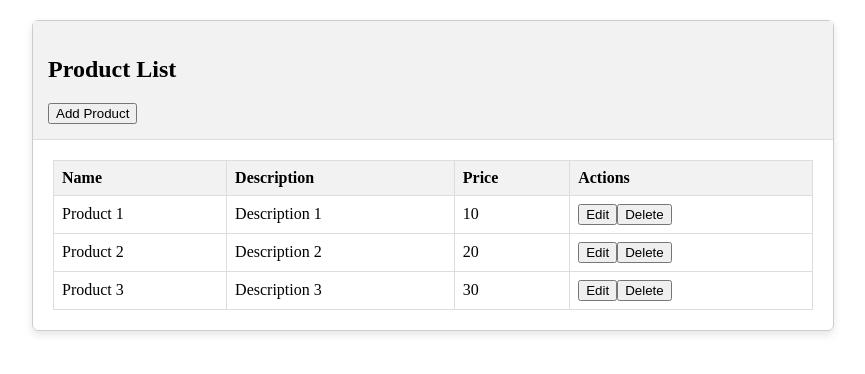
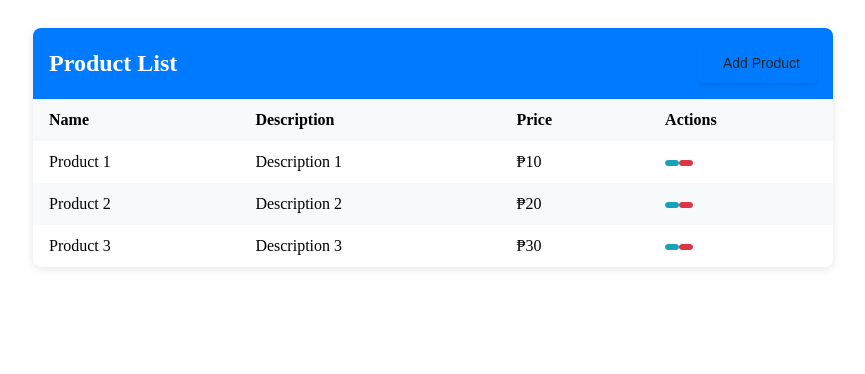
Before and after one commit to ITEW6-G10/Activity2, a Vue app: page / in a window 1280 px wide. Shown: the top 374 px of the page, without its empty margins (207-1072 px from the left). Built offline with nearby package versions, Linux system fonts and the light colour scheme.

Commit message:
Update ProductList.vue

```diff
--- a/src/components/ProductList.vue
+++ b/src/components/ProductList.vue
@@ -1,12 +1,13 @@
 <template>
-    <div>
-      <div class="card">
-        <div class="card-header">
+  <div class="container">
+    <div class="product-list">
+      <div class="header">
         <h2>Product List</h2>
-          <button class="btn btn-primary" @click="goToAddProduct">Add Product</button>
+        <button class="btn btn-primary add-btn" @click="goToAddProduct">
+          <i class="fas fa-plus"></i> Add Product
+        </button>
       </div>
-        <div class="card-body">
-          <table class="product-table">
+      <table class="table">
         <thead>
           <tr>
             <th>Name</th>
@@ -19,10 +20,14 @@
           <tr v-for="(product, index) in products" :key="index">
             <td>{{ product.name }}</td>
             <td>{{ product.description }}</td>
-                <td>{{ product.price }}</td>
+            <td>₱{{ product.price }}</td>
             <td>
-                  <button class="btn btn-info" @click="editProduct(index)">Edit</button>
-                  <button class="btn btn-danger" @click="deleteProduct(index)">Delete</button>
+              <button class="btn btn-sm btn-info" @click="editProduct(index)">
+                <i class="fas fa-edit"></i>
+              </button>
+              <button class="btn btn-sm btn-danger" @click="confirmDelete(product, index)">
+                <i class="fas fa-trash"></i>
+              </button>
             </td>
           </tr>
         </tbody>
@@ -32,10 +37,11 @@
       </div>
     </div>
   </div>
-    </div>
 </template>
 
 <script>
+import Swal from 'sweetalert2';
+
 export default {
   name: 'ProductList',
   computed: {
@@ -50,10 +56,25 @@
     editProduct(index) {
       this.$router.push(`/edit/${index}`);
     },
-      deleteProduct(index) {
-        if (confirm("Are you sure you want to delete this product?")) {
+    confirmDelete(product, index) {
+      Swal.fire({
+        title: 'Are you sure?',
+        text: `You are about to delete "${product.name}"`,
+        icon: 'warning',
+        showCancelButton: true,
+        confirmButtonColor: '#d33',
+        cancelButtonColor: '#3085d6',
+        confirmButtonText: 'Delete'
+      }).then((result) => {
+        if (result.isConfirmed) {
           this.$store.dispatch('deleteProduct', index);
+          Swal.fire(
+            'Deleted!',
+            `${product.name} has been deleted.`,
+            'success'
+          )
         }
+      })
     },
     goToAddProduct() {
       this.$router.push('/add');
@@ -62,47 +83,141 @@
 };
 </script>
 
-  <style>
-  .product-table {
-    border-collapse: collapse;
-    width: 100%;
+<style scoped>
+.container {
+  max-width: 800px;
+  margin: 0 auto;
+  padding: 20px;
 }
 
-  .product-table th, .product-table td {
-    border: 1px solid #dddddd;
-    text-align: left;
-    padding: 8px;
+.product-list {
+  background-color: #fff;
+  border-radius: 8px;
+  box-shadow: 0 2px 8px rgba(0, 0, 0, 0.1);
+  overflow: hidden;
 }
 
-  .product-table th {
-    background-color: #f2f2f2;
+.header {
+  display: flex;
+  justify-content: space-between;
+  align-items: center;
+  background-color: #007bff;
+  color: #fff;
+  padding: 16px;
+}
+
+.header h2 {
+  margin: 0;
+}
+
+.add-btn {
+  display: flex;
+  align-items: center;
+}
+
+.add-btn i {
+  margin-right: 8px;
+}
+
+.table {
+  width: 100%;
+  border-collapse: collapse;
+}
+
+.table th,
+.table td {
+  padding: 12px 16px;
+  text-align: left;
+}
+
+.table th {
+  background-color: #f8f9fa;
+  font-weight: bold;
+}
+
+.table tbody tr:nth-child(even) {
+  background-color: #f8f9fa;
+}
+
+.table tbody tr:hover {
+  background-color: #e9ecef;
+}
+
+.btn {
+  display: inline-block;
+  font-weight: 400;
+  color: #212529;
+  text-align: center;
+  vertical-align: middle;
+  cursor: pointer;
+  background-color: transparent;
+  border: 1px solid transparent;
+  padding: 4px 8px;
+  font-size: 14px;
+  line-height: 1.5;
+  border-radius: 4px;
+  transition: color 0.15s ease-in-out, background-color 0.15s ease-in-out, border-color 0.15s ease-in-out, box-shadow 0.15s ease-in-out;
+}
+
+.btn-sm {
+  padding: 2px 6px;
+  font-size: 12px;
+}
+
+.btn-info {
+  color: #fff;
+  background-color: #17a2b8;
+  border-color: #17a2b8;
+}
+
+.btn-info:hover {
+  background-color: #138496;
+  border-color: #117a8b;
+}
+
+.btn-danger {
+  color: #fff;
+  background-color: #dc3545;
+  border-color: #dc3545;
+}
+
+.btn-danger:hover {
+  background-color: #c82333;
+  border-color: #bd2130;
 }
 
 .alert-success {
-    text-align: center;
-    font-size: 20px;
-    color: green;
+  background-color: #d4edda;
+  border-color: #c3e6cb;
+  color: #155724;
+  padding: 12px 16px;
+  margin-top: 16px;
+  border-radius: 4px;
 }
 
 .message {
   margin: 0;
 }
 
-  .card {
-    border: 1px solid #ccc;
-    border-radius: 6px;
-    margin: 20px auto;
-    max-width: 800px;
-    box-shadow: 0 4px 8px rgba(0, 0, 0, 0.1);
+.btn.btn-primary.add-btn {
+  display: flex;
+  align-items: center;
+  background-color: #007bff;
+  border-color: #007bff;
+  transition: background-color 0.3s ease, border-color 0.3s ease;
+  padding: 8px 16px;
+  font-size: 14px;
+  font-weight: 500;
+  border-radius: 4px;
+  box-shadow: 0 2px 4px rgba(0, 0, 0, 0.1);
 }
 
-  .card-header {
-    background-color: #f2f2f2;
-    padding: 15px;
-    border-bottom: 1px solid #ddd;
+.btn.btn-primary.add-btn:hover {
+  background-color: #0069d9;
+  border-color: #0062cc;
 }
 
-  .card-body {
-    padding: 20px;
+.btn.btn-primary.add-btn i {
+  margin-right: 8px;
 }
 </style>
```
Lines whose indentation alone changed are shown as unchanged.
